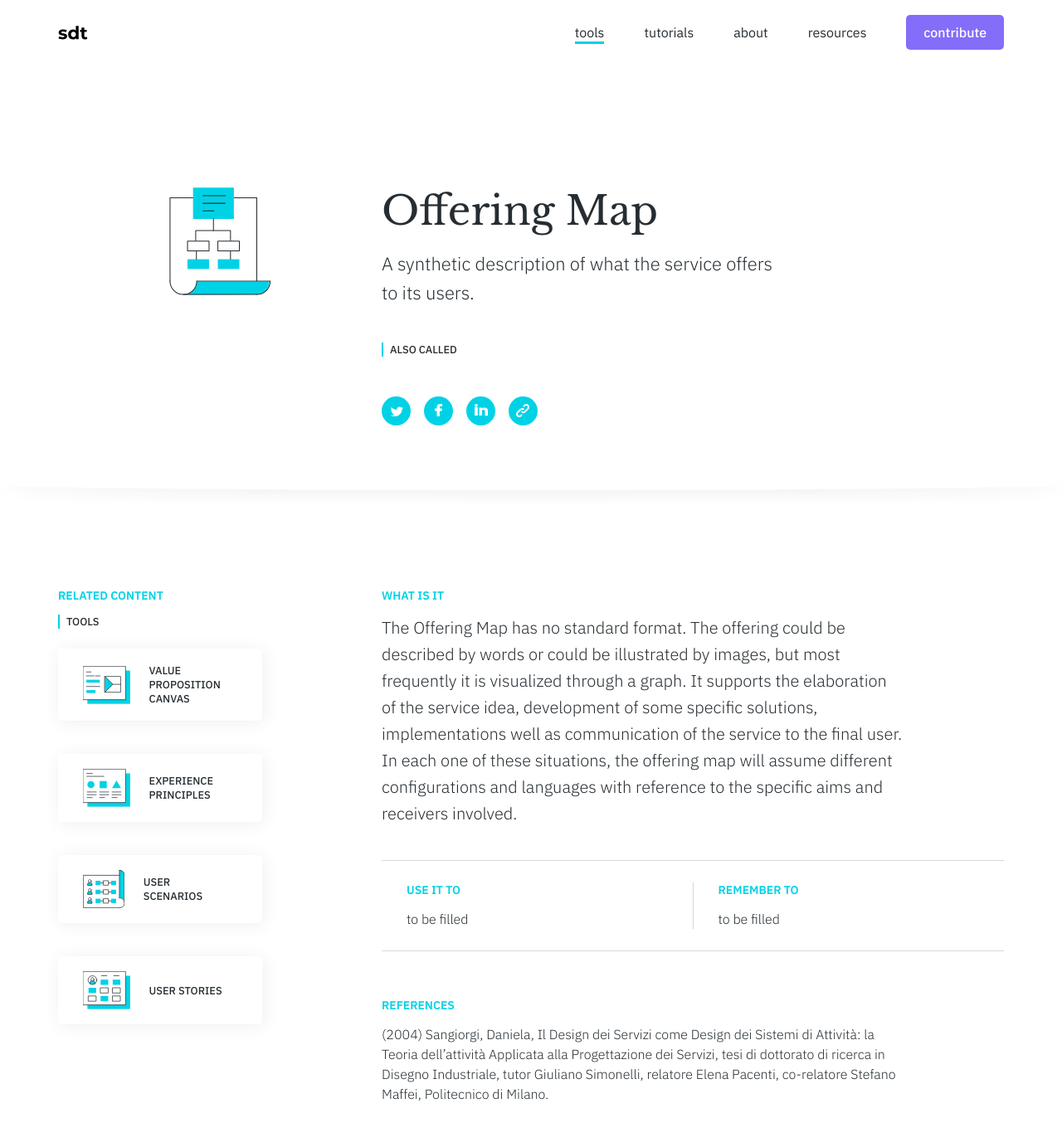
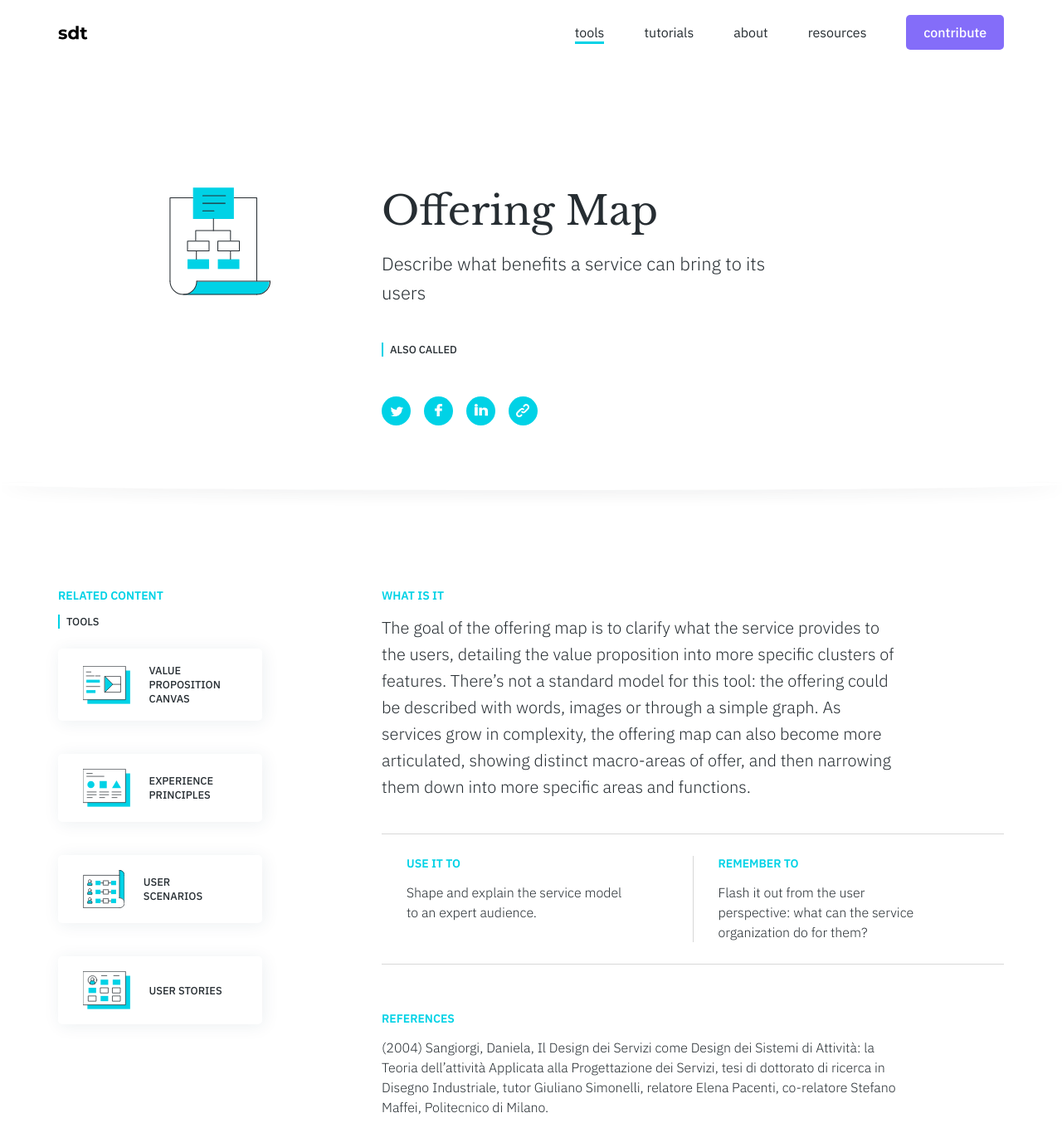
Before and after one commit to service-design-tools/sdt-website, a Jekyll site: the page built from _tools/offering-map.md, in a window 1280 px wide and 1400 px high. Shown: the top 1383 px of the window at 83% size. Built offline with Jekyll 4.4.1, drawn with Linux system fonts in a browser that asks for light colours.

Commit message:
Update tool “offering-map”

```diff
--- a/_tools/offering-map.md
+++ b/_tools/offering-map.md
@@ -1,6 +1,6 @@
 ---
 title: Offering Map
-subtitle: A synthetic description of what the service offers to its users.
+subtitle: Describe what benefits a service can bring to its users
 properties:
   how:
     - Maps
@@ -43,8 +43,10 @@ related:
     - Experience Principles
     - User Scenarios
     - User Stories
-use: to be filled
-reminder: to be filled
+use: Shape and explain the service model to an expert audience.
+reminder: >-
+  Flash it out from the user perspective: what can the service organization do
+  for them?
 references:
   - name: >-
       (2004) Sangiorgi, Daniela, Il Design dei Servizi come Design dei Sistemi
@@ -53,4 +55,4 @@ references:
       Giuliano Simonelli, relatore Elena Pacenti, co-relatore Stefano Maffei,
       Politecnico di Milano.
 ---
-The Offering Map has no standard format. The offering could be described by words or could be illustrated by images, but most frequently it is visualized through a graph. It supports the elaboration of the service idea, development of some specific solutions, implementations well as communication of the service to the final user. In each one of these situations, the offering map will assume different configurations and languages with reference to the specific aims and receivers involved.
+The goal of the offering map is to clarify what the service provides to the users, detailing the value proposition into more specific clusters of features. There's not a standard model for this tool: the offering could be described with words, images or through a simple graph. As services grow in complexity, the offering map can also become more articulated, showing distinct macro-areas of offer, and then narrowing them down into more specific areas and functions.
```
